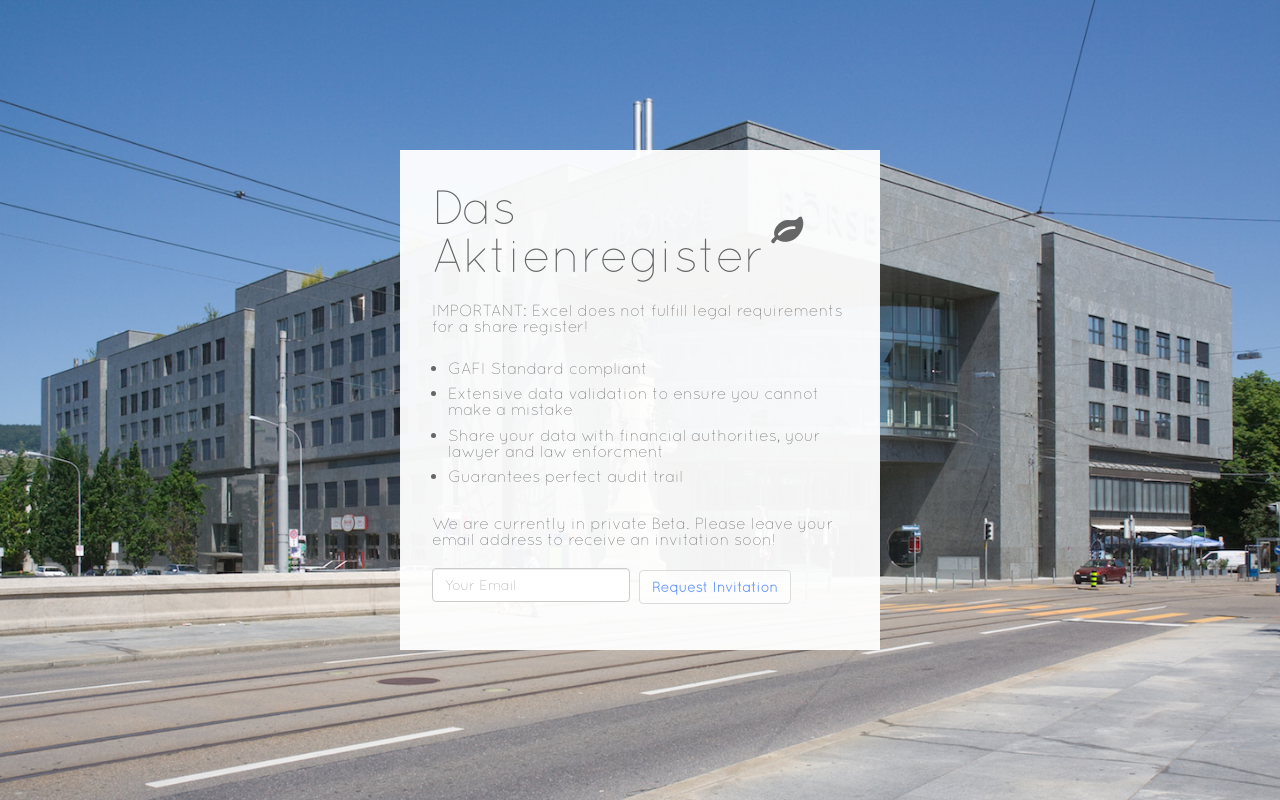
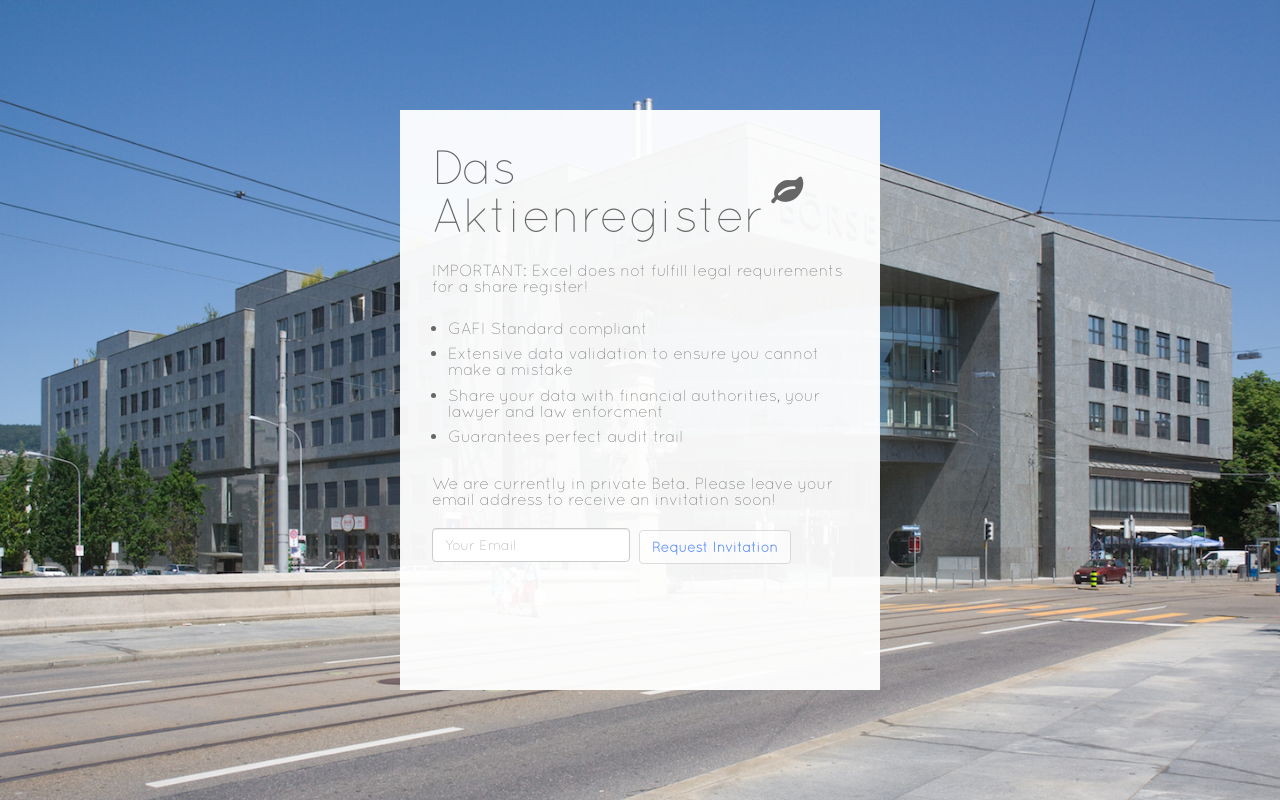
Before and after one commit to ngvtuan/darg, a Django app: page / in a window 1280 px wide. Run offline with Django 3.2, Linux system fonts and the light colour scheme; parts of the project's set-up code (start-up, migrations or seed data) failed here and were passed over; some libraries are stand-ins or nearby versions; some web fonts are replaced.

Commit message:
fixed index page with error display error

```diff
--- a/site/static/compiled/stylesheets/screen.css
+++ b/site/static/compiled/stylesheets/screen.css
@@ -352,7 +352,7 @@ strong {
 .centered {
   margin: auto;
   width: 480px;
-  height: 500px;
+  height: 580px;
   position: absolute;
   top: 50%;
   left: 50%;
```
